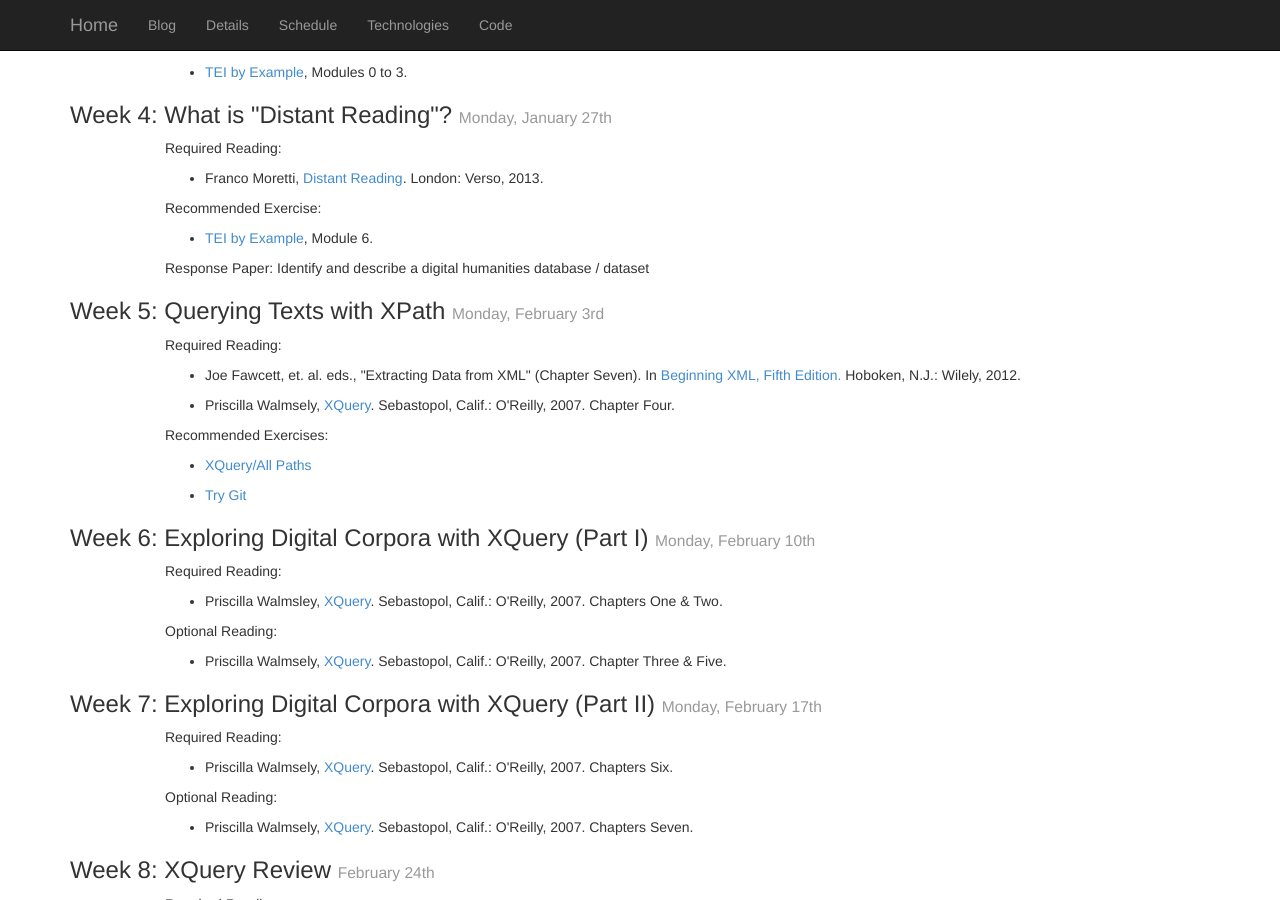
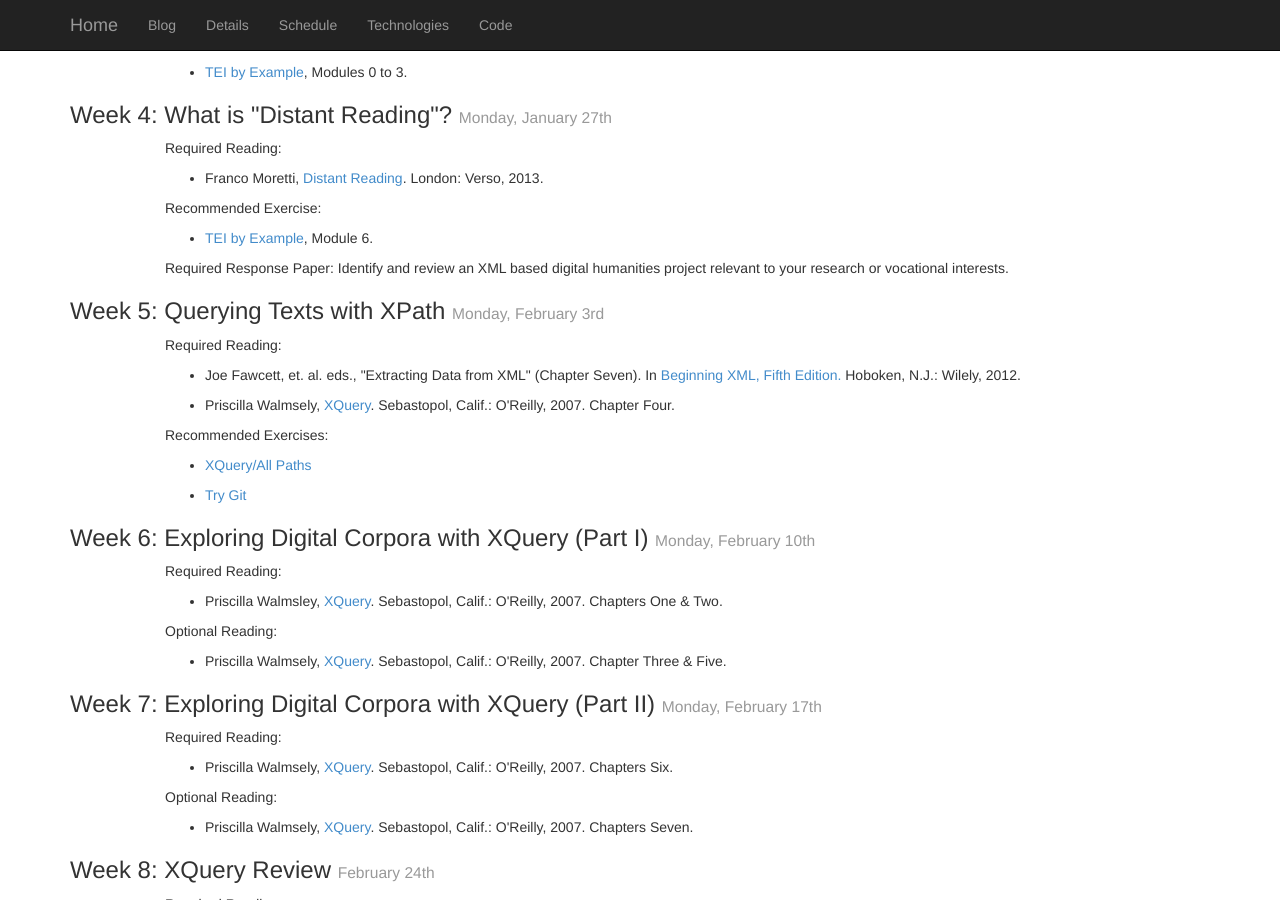
Before and after one commit to Ramona2020/paralipomena.github.io, a Jekyll site: the page built from schedule/index.html, in a window 1280 px wide and 900 px high, scrolled down 761 px. Built offline with Jekyll 4.4.1, drawn with Linux system fonts in a browser that asks for light colours; Markdown is read by kramdown in place of the engine named in the settings.

Commit message:
Edited response assignment in week 4.

```diff
--- a/schedule/index.html
+++ b/schedule/index.html
@@ -93,7 +93,7 @@ Detailed introduction to TEI (DM)-->
             <li><a href="http://www.teibyexample.org/exercises/TBED00v00.htm">TEI by Example</a>,
                 Module 6.</li>
         </ul>
-        <p>Response Paper: Identify and describe a digital humanities database / dataset</p>
+        <p>Required Response Paper: Identify and review an XML based digital humanities project relevant to your research or vocational interests.</p>
         <!---Install eXistDB-->
     </div>
     <h3>Week 5: Querying Texts with XPath <small>Monday, February 3rd</small></h3>
```
